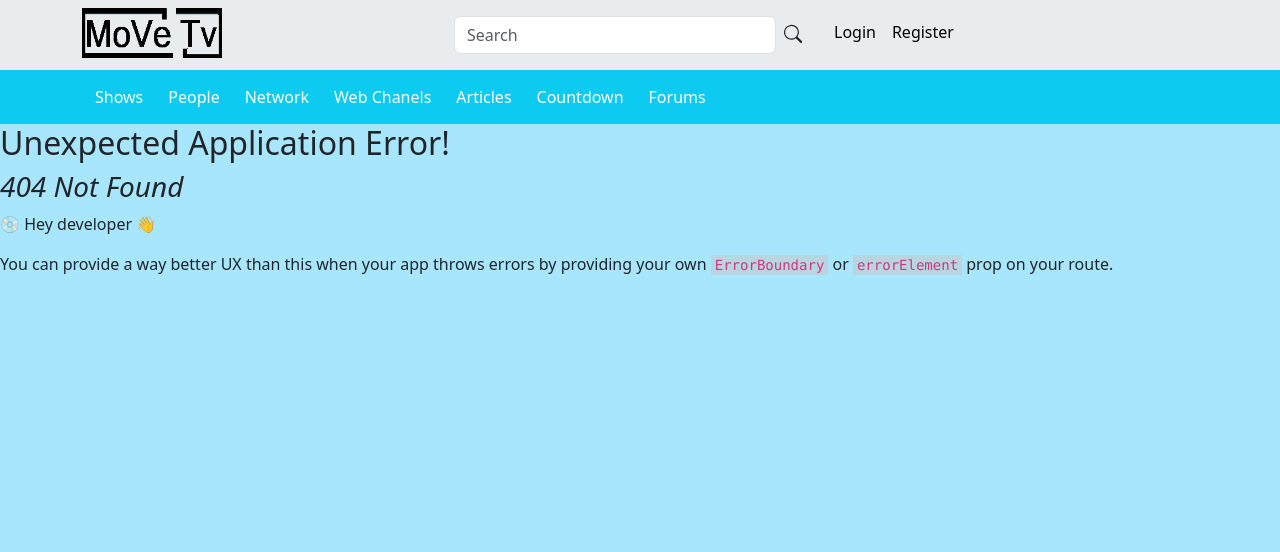
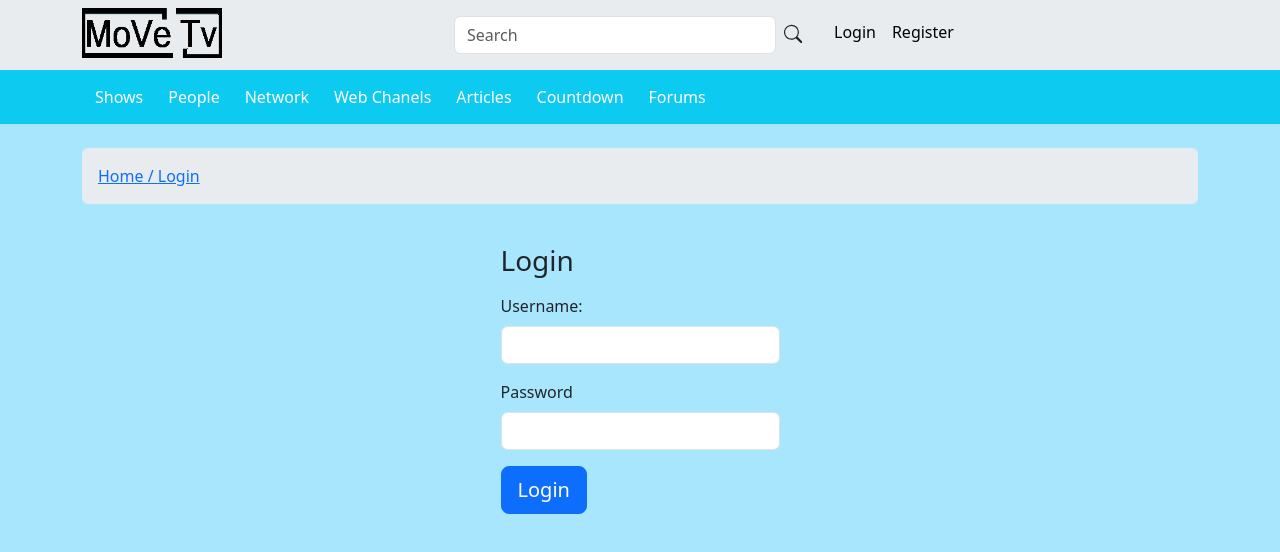
Before and after one commit to shaxa98/React-MoviTv, a React (Vite) app: page /login in a window 1280 px wide. Before the commit this address had no page. Shown: the top 552 px of the page. Built offline with nearby package versions, Linux system fonts and the light colour scheme.

Commit message:
update loginpage

```diff
--- a/src/index.css
+++ b/src/index.css
@@ -10,7 +10,10 @@ html {
 
 body {
   background-color: #a8e6fe;
+
   height: 100%;
+  width: 100%;
+  display: inline-block;
 }
 
 .container-fluid {
@@ -79,3 +82,11 @@ body {
   padding: 10px 30px 0px 30px;
   text-align: justify;
 }
+.logincontainer {
+  display: flex;
+  justify-content: center;
+  align-items: center;
+
+  height: 100%;
+  width: 100%;
+}
--- a/src/pages/Login.jsx
+++ b/src/pages/Login.jsx
@@ -0,0 +1,121 @@
+import { useState } from "react";
+import BreadcrumbComponent from "../components/Breadcrumb";
+
+const LoginPage = () => {
+  const [username, updateUsername] = useState("");
+  const [password, setPassword] = useState("");
+  const [loggedIn, setLoggedIn] = useState(false);
+  const [users, setUsers] = useState([
+    {
+      username: "shaxzod",
+      password: "12345678",
+      age: 24,
+    },
+    {
+      username: "bekhzod",
+      password: "11111111",
+      age: 26,
+    },
+  ]);
+
+  const login = () => {
+    // let userFound = false;
+
+    // for (let index = 0; index < array.length; index++) {
+    //   const user = array[index];
+    //   if (user.username == username && user.password == password) {
+    //     userFound = true;
+    //   }
+    // }
+
+    // for (const user of users) {
+    //   if (user.username == username && user.password == password) {
+    //     userFound = true;
+    //   }
+    // }
+
+    // users.map((obj) => {
+    //   if (obj.username == username && obj.password == password) {
+    //     userFound = true;
+    //   }
+    // });
+
+    // users.forEach(obj => {
+    //   if (obj.username == username && obj.password == password) {
+    //     userFound = true;
+    //   }
+    // });
+
+    // const userFound = users.filter(
+    //   (obj) => obj.username == username && obj.password == password
+    // );
+
+    const userFound = users.find(
+      (obj) => obj.username == username && obj.password == password
+    );
+
+    if (userFound) {
+      setLoggedIn(true);
+    } else {
+      alert("Login failed!");
+    }
+
+    // if (username == "shaxzod" && password == "12345678") {
+    //   setLoggedIn(true);
+    // } else {
+    //   alert("Login Failed");
+    //   console.log("Login failed");
+    // }
+  };
+
+  return (
+    <div className="container">
+      <BreadcrumbComponent page="Login" />
+      <div className="logincontainer">
+        {loggedIn ? (
+          <div>
+            <h1>Login Successful</h1>
+          </div>
+        ) : (
+          <div className="w-25">
+            <h3 className="my-3">Login</h3>
+
+            <div className="mb-3">
+              <label htmlFor="email" className="form-label">
+                Username:
+              </label>
+              <input
+                type="email"
+                className="form-control"
+                aria-describedby="emailHelp"
+                onChange={(e) => {
+                  updateUsername(e.target.value);
+                }}
+              />
+            </div>
+            <div className="mb-3">
+              <label htmlFor="password" className="form-label">
+                Password
+              </label>
+              <input
+                type="password"
+                className="form-control"
+                onChange={(e) => {
+                  setPassword(e.target.value);
+                }}
+              />
+            </div>
+            <button
+              className="btn btn-primary btn-lg"
+              id="login-submit"
+              onClick={login}
+            >
+              Login
+            </button>
+          </div>
+        )}
+      </div>
+    </div>
+  );
+};
+export default LoginPage;
--- a/src/pages/Register.jsx
+++ b/src/pages/Register.jsx
@@ -0,0 +1,47 @@
+import BreadcrumbComponent from "../components/Breadcrumb";
+
+const RegisterPage = () => {
+  return (
+    <div className="container">
+      <BreadcrumbComponent page="Register" />
+      <div className="logincontainer">
+        <div className="w-25 " id="regisration-form">
+          <h3 className="my-3">Create a Movie-TV account</h3>
+
+          <div className="mb-3">
+            <label htmlFor="username" className="form-label">
+              Username
+            </label>
+            <input type="text" className="form-control" id="username" />
+          </div>
+          <div className="mb-3">
+            <label htmlFor="email" className="form-label">
+              Email address
+            </label>
+            <input
+              type="email"
+              className="form-control"
+              id="email"
+              aria-describedby="emailHelp"
+            />
+          </div>
+          <div className="mb-3">
+            <label htmlFor="password" className="form-label">
+              Password
+            </label>
+            <input type="password" className="form-control" id="password" />
+          </div>
+          <button
+            type="submit"
+            className="btn btn-primary btn-lg"
+            id="register-submit"
+          >
+            Submit
+          </button>
+        </div>
+      </div>
+    </div>
+  );
+};
+
+export default RegisterPage;
```
Also changed, not shown: src/App.jsx (+15 -0 lines).
